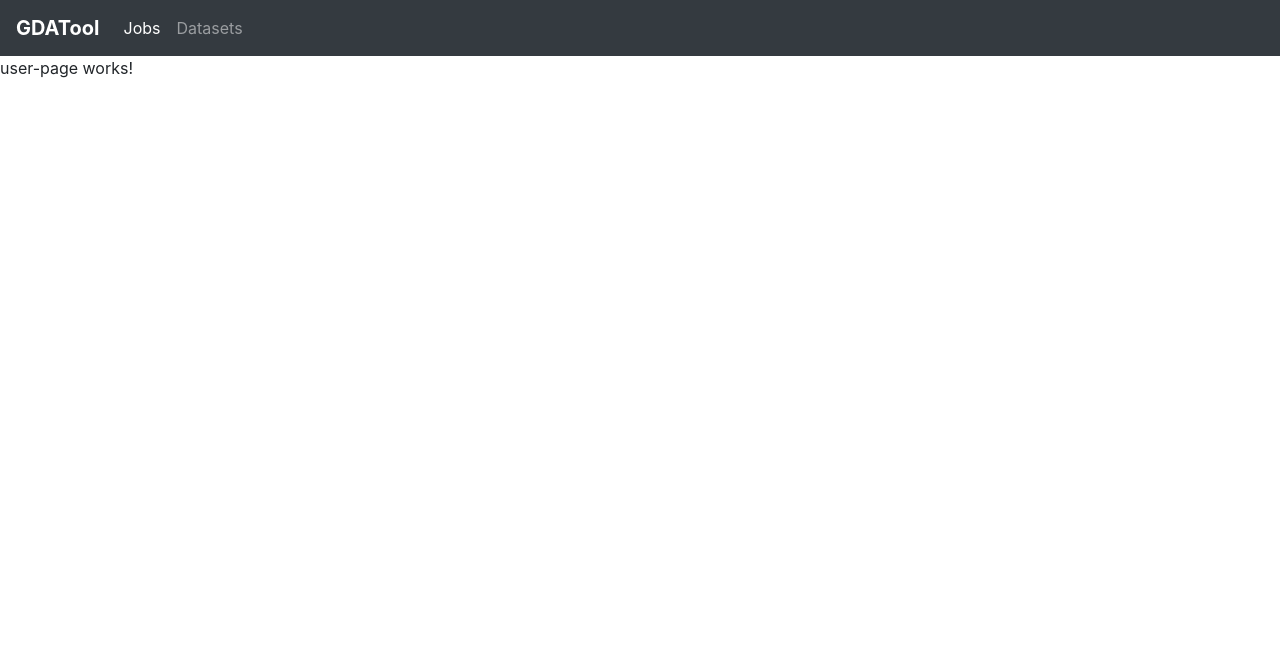
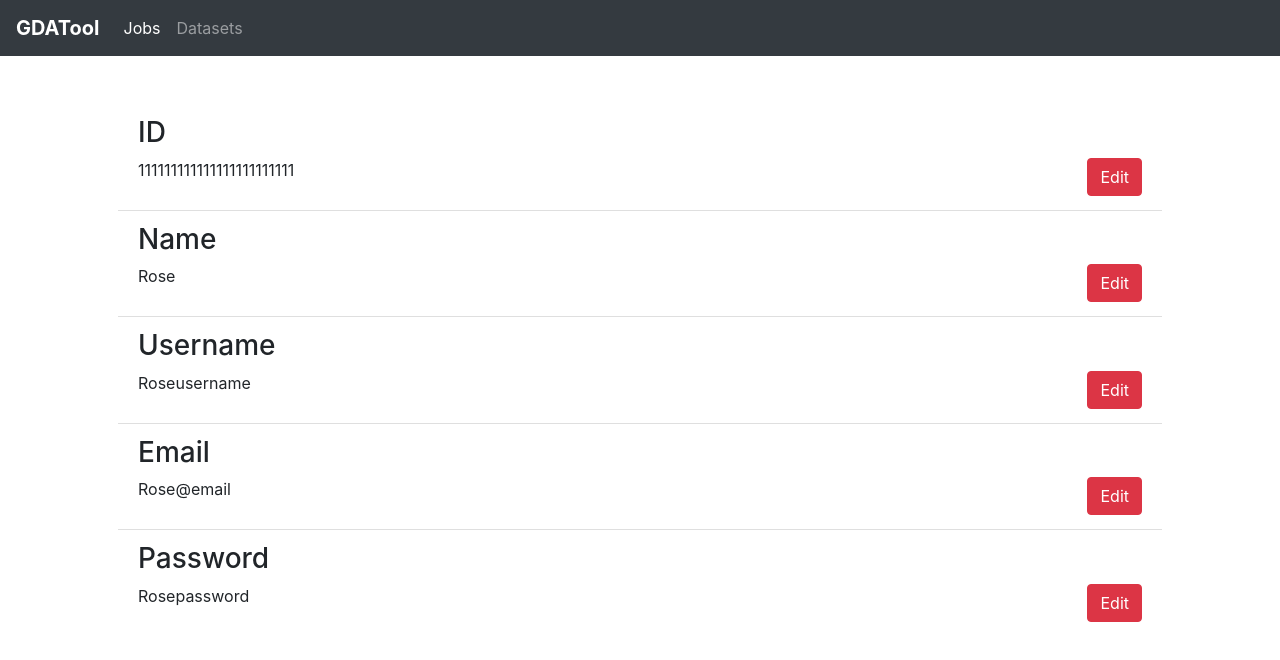
Before and after one commit to dario-nunez/GDATool, an Angular app in the folder website-ui/: page /userPage in a window 1280 px wide. Shown: the top 660 px of the page. Built offline with nearby package versions, Linux system fonts and the light colour scheme.

Commit message:
Add a temporary list based user details page

```diff
--- a/website-ui/src/app/user-page/user-page.component.html
+++ b/website-ui/src/app/user-page/user-page.component.html
@@ -1,2 +1,65 @@
 <app-top-navbar></app-top-navbar>
-<p>user-page works!</p>
+
+<div class="container p-5">
+    <ul class="list-group list-group-flush">
+        <li class="list-group-item">
+            <h3>ID</h3>
+            <div class="row">
+                <div class="col">
+                    <p>{{user._id}}</p>
+                </div>
+                <div class="col text-right">
+                    <button type="button" class="btn btn-danger">Edit</button>
+                </div>
+            </div>
+        </li>
+
+        <li class="list-group-item">
+            <h3>Name</h3>
+            <div class="row">
+                <div class="col">
+                    <p>{{user.name}}</p>
+                </div>
+                <div class="col text-right">
+                    <button type="button" class="btn btn-danger">Edit</button>
+                </div>
+            </div>
+        </li>
+
+        <li class="list-group-item">
+            <h3>Username</h3>
+            <div class="row">
+                <div class="col">
+                    <p>{{user.username}}</p>
+                </div>
+                <div class="col text-right">
+                    <button type="button" class="btn btn-danger">Edit</button>
+                </div>
+            </div>
+        </li>
+
+        <li class="list-group-item">
+            <h3>Email</h3>
+            <div class="row">
+                <div class="col">
+                    <p>{{user.email}}</p>
+                </div>
+                <div class="col text-right">
+                    <button type="button" class="btn btn-danger">Edit</button>
+                </div>
+            </div>
+        </li>
+
+        <li class="list-group-item">
+            <h3>Password</h3>
+            <div class="row">
+                <div class="col">
+                    <p>{{user.password}}</p>
+                </div>
+                <div class="col text-right">
+                    <button type="button" class="btn btn-danger">Edit</button>
+                </div>
+            </div>
+        </li>
+    </ul>
+</div>
--- a/website-ui/src/app/user-page/user-page.component.ts
+++ b/website-ui/src/app/user-page/user-page.component.ts
@@ -1,4 +1,5 @@
 import { Component, OnInit } from '@angular/core';
+import { IUser } from 'src/models/user.model';
 
 @Component({
   selector: 'app-user-page',
@@ -7,9 +8,22 @@ import { Component, OnInit } from '@angular/core';
 })
 export class UserPageComponent implements OnInit {
 
+  user: IUser;
+
   constructor() { }
 
   ngOnInit() {
+    this.getUser();
   }
 
+  getUser() {
+    this.user = {
+      _id: "111111111111111111111111",
+      dashboards: [],
+      name: "Rose",
+      username: "Roseusername",
+      email: "Rose@email",
+      password: "Rosepassword"
+    }
+  }
 }
```
